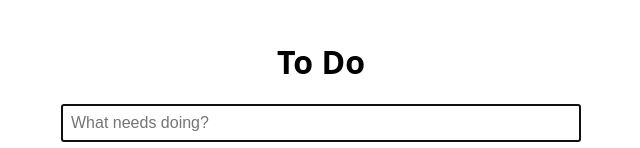
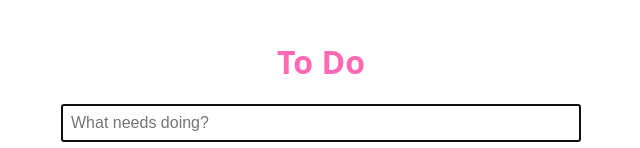
Before and after one commit to yuslisabidin43-dot/todo, a plain HTML site: page index.html in a window 1280 px wide. Shown: the top 148 px of the page, without its empty margins (319-959 px from the left). Drawn offline with Linux system fonts and the light colour scheme.

Commit message:
Make title pink
Co-Authored-By: Claude Sonnet 5.5 <noreply@anthropic.com>

```diff
--- a/index.html
+++ b/index.html
@@ -32,7 +32,7 @@
 </style>
 </head>
 <body>
-<h1 style="text-align:center">To Do</h1>
+<h1 style="text-align:center;color:#ff69b4">To Do</h1>
 <form id="form">
   <input type="text" id="input" placeholder="What needs doing?" autofocus>
   <input type="text" id="category" list="cats" placeholder="Category">
```
